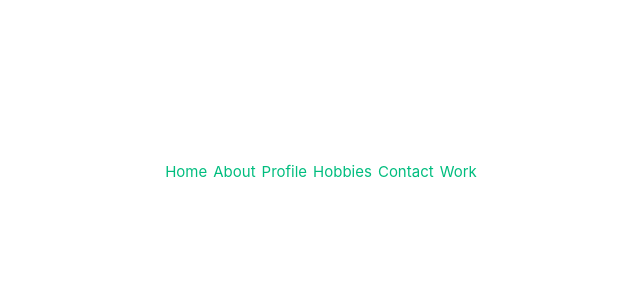
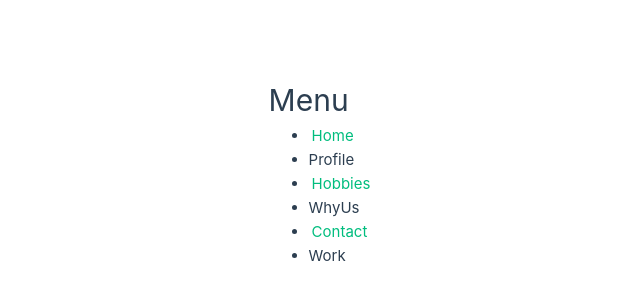
Before and after one commit to Estelaria/vuetaskandhomework, a Vue app: page /home in a window 1280 px wide. Shown: the part 228-528 px from the top of the page, without its empty margins (319-959 px from the left). Built offline with nearby package versions, Linux system fonts and the light colour scheme.

Commit message:
add structure and validation

```diff
--- a/package.json
+++ b/package.json
@@ -15,7 +15,7 @@
   "dependencies": {
     "pinia": "^2.1.7",
     "vue": "^3.4.15",
-    "vue-router": "^4.2.5"
+    "vue-router": "^4.0.13"
   },
   "devDependencies": {
     "@rushstack/eslint-patch": "^1.3.3",
--- a/src/App.vue
+++ b/src/App.vue
@@ -1,26 +1,48 @@
-<script setup lang="ts">
-import { RouterLink, RouterView } from 'vue-router'
-import navComponent from './components/navComponent.vue'
-</script>
-
+<!-- App.vue -->
 <template>
-  <header>
-
-    <div class="wrapper">
-      <nav>
-        <RouterLink to="/">Home</RouterLink>
-        <RouterLink to="/whyUs">About</RouterLink>
-        <RouterLink to="/profile">Profile</RouterLink>
-        <RouterLink to="/hobbies">Hobbies</RouterLink>
-        <RouterLink to="contact">Contact</RouterLink>
-        <RouterLink to="/work">Work</RouterLink>
-      </nav>
-    </div>
-  </header>
-
-  <RouterView />
+  <div>
+    <h1>{{ title }}</h1>
+    <ul>
+      <li v-for="(item, index) in menuItems" :key="index">
+        <template v-if="index % 2 === 0">
+          <router-link :to="item.path">{{ item.name }}</router-link>
+        </template>
+        <template v-else>
+          {{ item.name }}
+        </template>
+      </li>
+    </ul>
+    <router-view />
+  </div>
 </template>
 
+<script lang="ts">
+import { defineComponent } from 'vue';
+import type { RouteRecordRaw } from 'vue-router';
+
+export default defineComponent({
+  name: 'App',
+  data() {
+    return {
+      title: 'Menu',
+      menuItems: [
+        { name: 'Home', path: '/home' },
+        { name: 'Profile', path: '/profile' },
+        { name: 'Hobbies', path: '/hobbies' },
+        { name: 'WhyUs', path: '/whyUs' },
+        { name: 'Contact', path: '/contact' },
+        { name: 'Work', path: '/work' },
+
+      ],
+    };
+  },
+});
+</script>
 <style scoped>
-
+.container {
+  display: flex;
+  padding: 1rem;
+  border: 1rem;
+  margin-right: 1rem;
+}
 </style>
--- /dev/null
+++ b/src/router.ts
@@ -0,0 +1,50 @@
+// router.ts
+import { createRouter, createWebHistory} from 'vue-router';
+import type { RouteRecordRaw } from 'vue-router';
+import Home from './views/home.vue';
+import Profile from './views/profile.vue';
+import Hobbies from './views/hobbies.vue';
+import WhyUs from './views/whyUs.vue';
+import Contact from './views/contact.vue';
+import Work from './views/work.vue';
+
+
+const routes: Array<RouteRecordRaw> = [
+    {
+        path: '/home',
+        name: 'Home',
+        component: Home,
+    },
+    {
+        path: '/profile',
+        name: 'Profile',
+        component: Profile,
+    },
+    {
+        path: '/hobbies',
+        name: 'Hobbies',
+        component: Hobbies,
+    },
+    {
+        path: '/contact',
+        name: 'WhyUs',
+        component: WhyUs,
+    },
+    {
+        path: '/contact',
+        name: 'Contact',
+        component: Contact,
+    },
+    {
+        path: '/work',
+        name: 'Work',
+        component: Work,
+    },
+];
+
+const router = createRouter({
+    history: createWebHistory(),
+    routes,
+});
+
+export default router;
--- a/src/router/index.ts
+++ /dev/null
@@ -1,35 +0,0 @@
-import { createRouter, createWebHistory } from 'vue-router'
-import whyUs from '../views/whyUs.vue'
-import AppVue from '@/App.vue'
-const router = createRouter({
-  history: createWebHistory(import.meta.env.BASE_URL),
-  routes: [
-    {
-      path: '/whyUs',
-      name: 'whyUs',
-      component: () => import('../views/whyUs.vue')
-    },
-    {
-      path: '/profile',
-      name: 'profile',
-      component: () => import('../views/profile.vue')
-    },
-    {
-      path: '/hobbies',
-      name: 'hobbies',
-      component: () => import('../views/hobbies.vue')
-    },
-    {
-      path: '/contact',
-      name: 'contact',
-      component: () => import('../views/contact.vue')
-    },
-    {
-      path: '/work',
-      name: 'work',
-      component: () => import('../views/work.vue')
-    }
-  ]
-})
-
-export default router
--- /dev/null
+++ b/src/views/home.vue
@@ -0,0 +1,20 @@
+<template>
+    <div>
+        <h2>{{ pageTitle }}</h2>
+        <p>{{ message }}</p>
+    </div>
+</template>
+
+<script lang="ts">
+import { defineComponent } from 'vue';
+
+export default defineComponent({
+    name: 'Home',
+    props: {
+        pageTitle: String,
+        message: String,
+    }
+});
+</script>
+
+<style scoped></style>
```
Also changed, not shown: src/components/navComponent.vue (deleted, +0 -15 lines), 1 other file (tests, documents, lock files or other folders).
